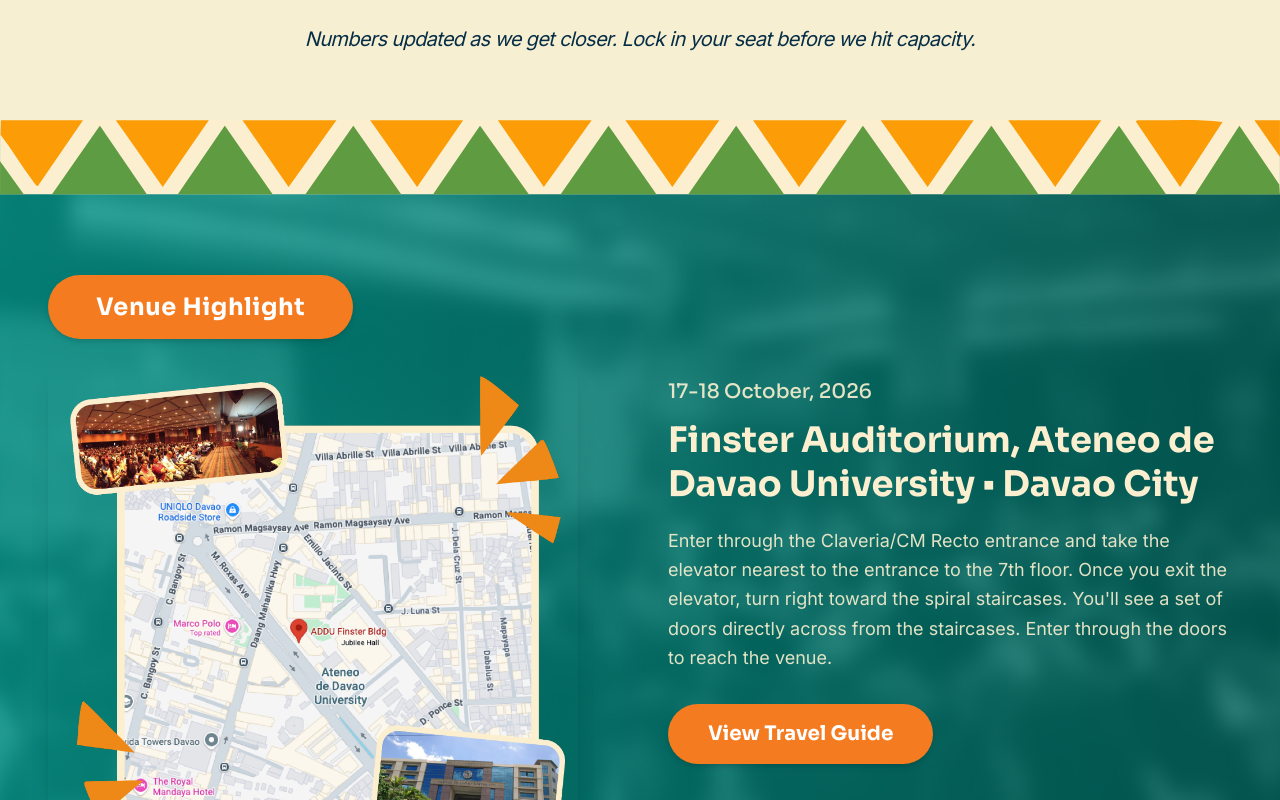
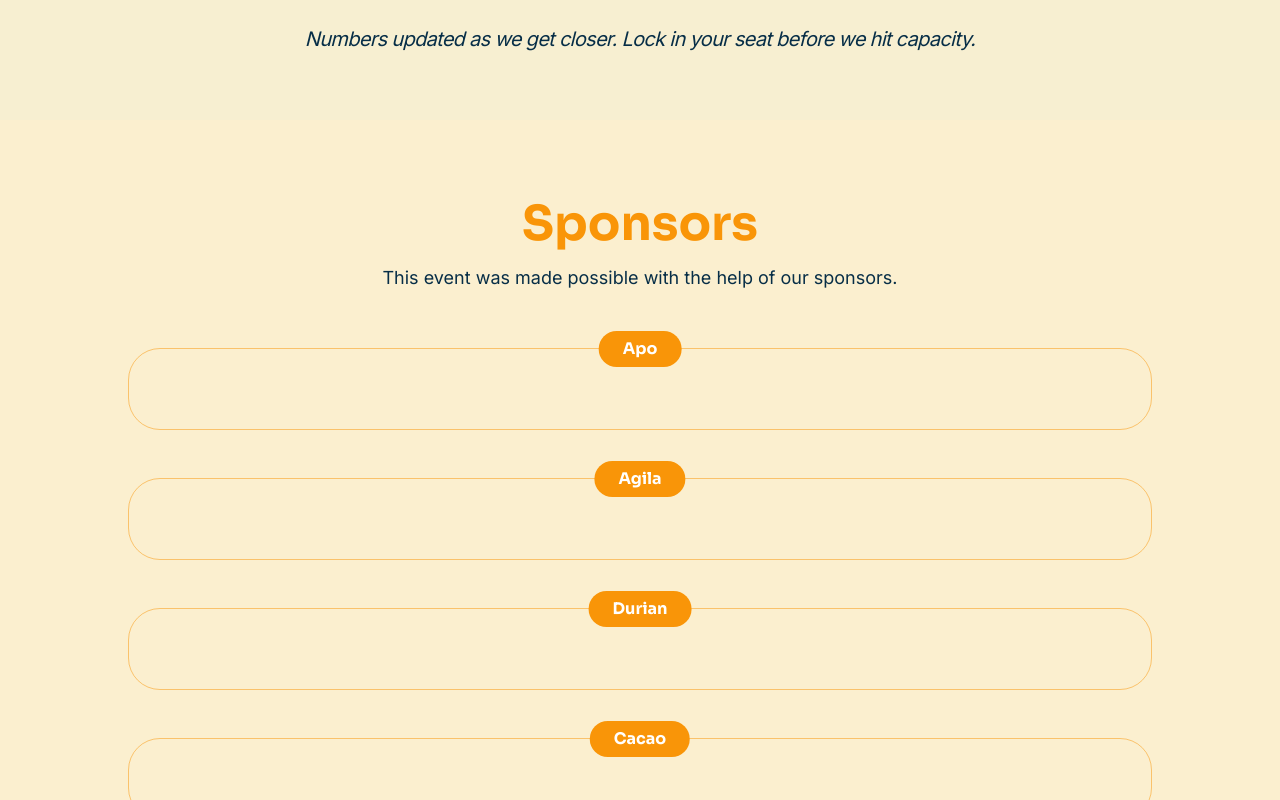
Before and after one commit to DurianPy-Davao-Python-User-Group/pycon-davao-2026-website, a Next.js app: page / in a window 1280 px wide. Shown: the part 4700-5500 px from the top of the page. Built offline with nearby package versions, Linux system fonts and the light colour scheme.

Commit message:
feat: add sponsors section to homepage

```diff
--- a/src/app/(index)/page.tsx
+++ b/src/app/(index)/page.tsx
@@ -2,10 +2,13 @@
 import Conference from '@/components/Conference';
 import WhatIsPyCon from './components/what-is-pycon';
 import PyCon2025Highlights from '@/components/PyCon2025Highlights';
+import { sponsorTierGroups } from '@/data/sponsors-data';
+import SponsorsSection from '@/components/sections/sponsors-section';
 import VenueHighlight from '@/components/VenueHighlight';
 import HomeFaqSection from '@/components/sections/home-faq-section';
 import { HomeFaqSectionData } from '@/data/home-faq-section-data';
 import CallToAction from '@/components/CallToAction';
+
 
 export default function Home() {
   return (
@@ -14,6 +17,7 @@
       <WhatIsPyCon />
       <Conference />
       <PyCon2025Highlights />
+      <SponsorsSection data={sponsorTierGroups} />
       <VenueHighlight /> {/* <-- Line 2: Rendered here */}
       <HomeFaqSection data={HomeFaqSectionData} />
       <CallToAction />
```
